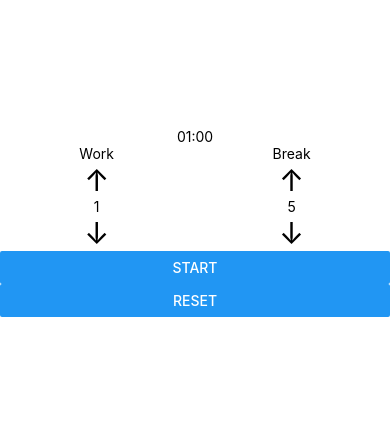
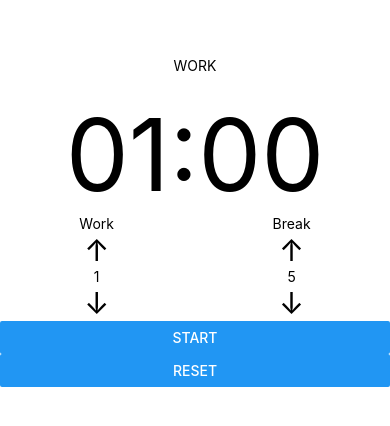
Before and after one commit to apratt957/pomodoro, a React Native app: screen / in a window 390 px wide. Shown: the part 200-626 px from the top of the page. Built offline with nearby package versions, Linux system fonts and the light colour scheme.

Commit message:
more formatting work, time is big boy now

```diff
--- a/App.js
+++ b/App.js
@@ -49,6 +49,11 @@ export default function App() {
 
   return (
     <View style={styles.container}>
+      {working ? (
+        <Text style={styles.title}>WORK</Text>
+      ) : (
+        <Text style={styles.title}>PLAY</Text>
+      )}
       <Timer time={time} />
       <TimeAdjusters
         sessionVal={sessionVal}
@@ -74,4 +79,8 @@ const styles = StyleSheet.create({
     // alignItems: 'center',
     justifyContent: 'center',
   },
+  title: {
+    alignSelf: 'center',
+    marginBottom: 20,
+  },
 });
--- a/components/TimeAdjusters.js
+++ b/components/TimeAdjusters.js
@@ -1,6 +1,5 @@
 import React from 'react';
 import { StyleSheet, Text, TouchableHighlight, View } from 'react-native';
-import moment from 'moment';
 
 export default function TimeAdjusters({
   sessionVal,
--- a/components/Timer.js
+++ b/components/Timer.js
@@ -1,11 +1,11 @@
-import React, { useEffect, useState } from 'react';
+import React from 'react';
 import { StyleSheet, Text, View } from 'react-native';
 import moment from 'moment';
 
 export default function Timer({ time }) {
   return (
     <View style={styles.container}>
-      <Text>
+      <Text style={styles.time}>
         {moment
           .utc(moment.duration(time, 'ms').asMilliseconds())
           .format('mm:ss')}
@@ -19,4 +19,7 @@ const styles = StyleSheet.create({
     display: 'flex',
     alignItems: 'center',
   },
+  time: {
+    fontSize: 100,
+  },
 });
```
